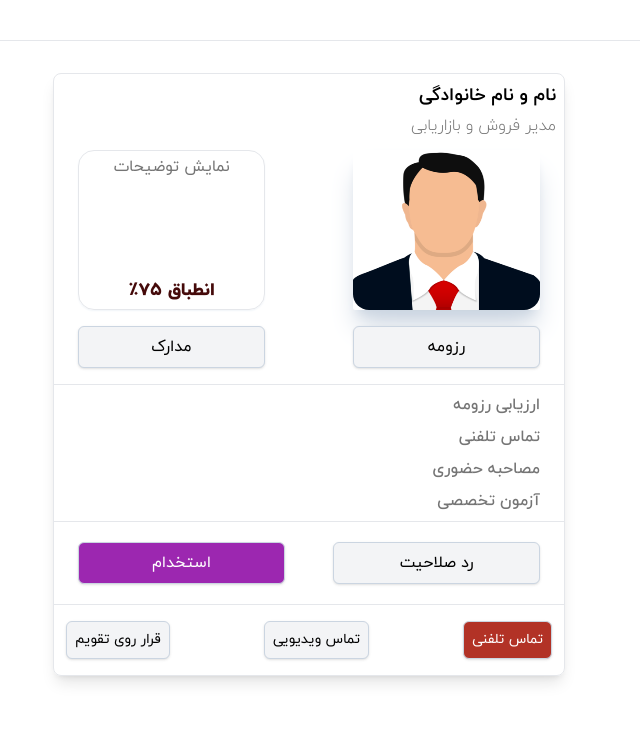
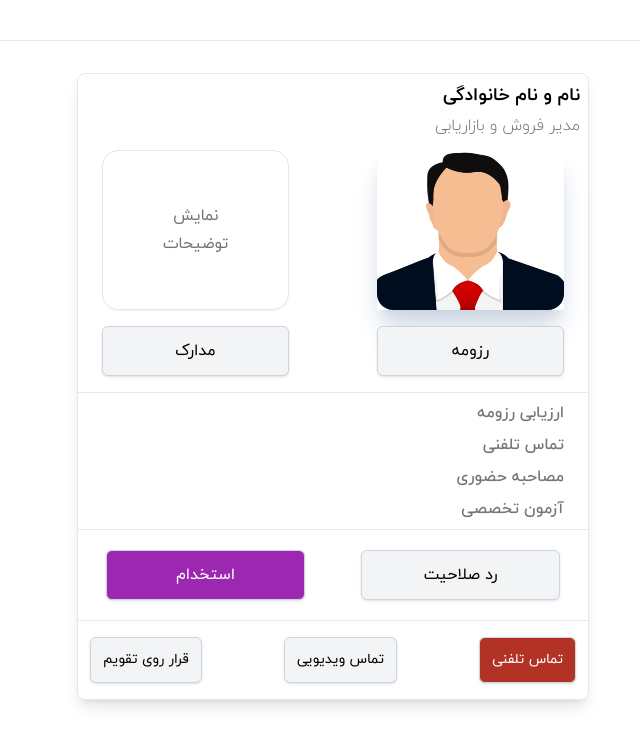
Before and after one commit to maryaaama/atslight, a React (Create React App) app: page /Candidate in a window 1280 px wide. Shown: the top 746 px of the page, without its empty margins (513-1153 px from the left). Built offline with nearby package versions, Linux system fonts and the light colour scheme; no server answers.

Commit message:
fix-some-styles

```diff
--- a/src/components/evaluateModal/evaluateModal.tsx
+++ b/src/components/evaluateModal/evaluateModal.tsx
@@ -12,7 +12,9 @@ const EvaluateModal = () => {
 
   return (
     <div>
+     <div className="text-3xl">
       <StarRating starClick={starHandler} />
+     </div>
       <Modal open={open} setOpen={setOpen} request={undefined}>
         <EvaluationForm />
       </Modal>
--- a/src/components/evaluationForm/evaluationForm.tsx
+++ b/src/components/evaluationForm/evaluationForm.tsx
@@ -10,7 +10,7 @@ const EvaluationForm = () => {
         <p className="ml-8 text-right w-52 h-22 overflow-y-hidden verflow-auto break-words">
           ارزیابی رزومه
         </p>
-        <div className="mt-6 md:mt-0 text-2xl">
+        <div className="mt-6 md:mt-0 text-5xl">
           <StarRating  starClick={undefined}/>
         </div>
       </div>
@@ -25,7 +25,7 @@ const EvaluationForm = () => {
         <p className="ml-8 text-right w-52 h-22 overflow-y-hidden verflow-auto break-words">
           جمع بندی
         </p>
-        <div className="mt-6 md:mt-0 text-2xl">
+        <div className="mt-6 md:mt-0 text-5xl">
           <StarRating  starClick={undefined}/>
         </div>
       </div>
--- a/src/components/jobCard/JobCard.tsx
+++ b/src/components/jobCard/JobCard.tsx
@@ -12,7 +12,7 @@ export const JobCard = () => {
       <div className="w-[46%]">
         <h2 className="pr-2">مدیر فروش</h2>
       </div>
-      <Modal open={open} setOpen={setOpen} request={undefined} />
+      <Modal open={open} setOpen={setOpen} request={undefined} children={undefined} />
     </span>
   );
 };
--- a/src/components/personalCard/personalCard.tsx
+++ b/src/components/personalCard/personalCard.tsx
@@ -27,19 +27,17 @@ const PersonalCard = () => {
           onClick={() => setOpen(true)}
           className="flex h-28 sm:h-40 w-1/2 flex-col mx-6 border rounded-2xl justify-between shadow-sm shadow-slate-100 cursor-pointer"
         >
-          <h1 className="text-base mx-1 my-1 text-gray2 justify-center text-center">
-            نمایش توضیحات
+          <h1 className="text-base my-auto text-gray2 justify-center text-center leading-7">
+            نمایش<br />
+            توضیحات
           </h1>
-          <p className="text-lg mx-1 my-1 self-center text-red-950 font-extrabold text-center">
-            انطباق ۷۵٪
-          </p>
-        </div>
+         </div>
       </div>
       <div className="w-full flex border-b py-4 gap-10">
-        <div className="w-1/2 mx-6 border text-center border-slate-300 rounded-md shadow py-2 font-normal bg-gray-100">
+        <div className="w-1/2 mx-6 border text-center border-slate-300 rounded-md shadow py-3 font-normal bg-gray-100">
           <Button name="رزومه" className={""} />
         </div>
-        <div className="w-1/2 mx-6 border text-center border-slate-300 rounded-md shadow py-2 font-normal bg-gray-100">
+        <div className="w-1/2 mx-6 border text-center border-slate-300 rounded-md shadow py-3 font-normal bg-gray-100">
           <Button name="مدارک" className={""} />
         </div>
       </div>
--- a/src/routes/candidate/page.tsx
+++ b/src/routes/candidate/page.tsx
@@ -62,24 +62,24 @@ export default function Candidate() {
           </div>
         </div>
         <div className="w-full flex border-t py-5">
-          <div className="w-1/2 text-center border border-slate-300 rounded-md shadow mx-6 py-2 font-normal bg-gray-100">
+          <div className="w-1/2 text-center border border-slate-300 rounded-md shadow mx-7 py-3 font-normal bg-gray-100">
             <Button name="رد صلاحیت" className={""} />
           </div>
-          <div className="w-1/2 text-center border border-slate-300 rounded-md shadow mx-6 py-2 font-normal bg-primary text-white">
+          <div className="w-1/2 text-center border border-slate-300 rounded-md shadow mx-7 py-3 font-normal bg-primary text-white">
             <Button name="استخدام" className={""} />
           </div>
         </div>
         <div className="flex flex-row py-4 px-3 justify-between border-t">
           <Button
-            className="m-auto text-center border border-slate-300 p-2 text-sm rounded-md bg-[#b23226] text-white shadow font-normal"
+            className="m-auto text-center border border-slate-300 p-3 text-sm rounded-md bg-[#b23226] text-white shadow font-normal"
             name={"تماس تلفنی"}
           />
           <Button
-            className="m-auto text-center border border-slate-300 p-2 text-sm rounded-md shadow font-normal bg-gray-100"
+            className="m-auto text-center border border-slate-300 p-3 text-sm rounded-md shadow font-normal bg-gray-100"
             name={"تماس ویدیویی"}
           />
           <Button
-            className="m-auto text-center border border-slate-300 p-2 text-sm rounded-md shadow font-normal bg-gray-100"
+            className="m-auto text-center border border-slate-300 p-3 text-sm rounded-md shadow font-normal bg-gray-100"
             name={"قرار روی تقویم"}
           />
         </div>
```
